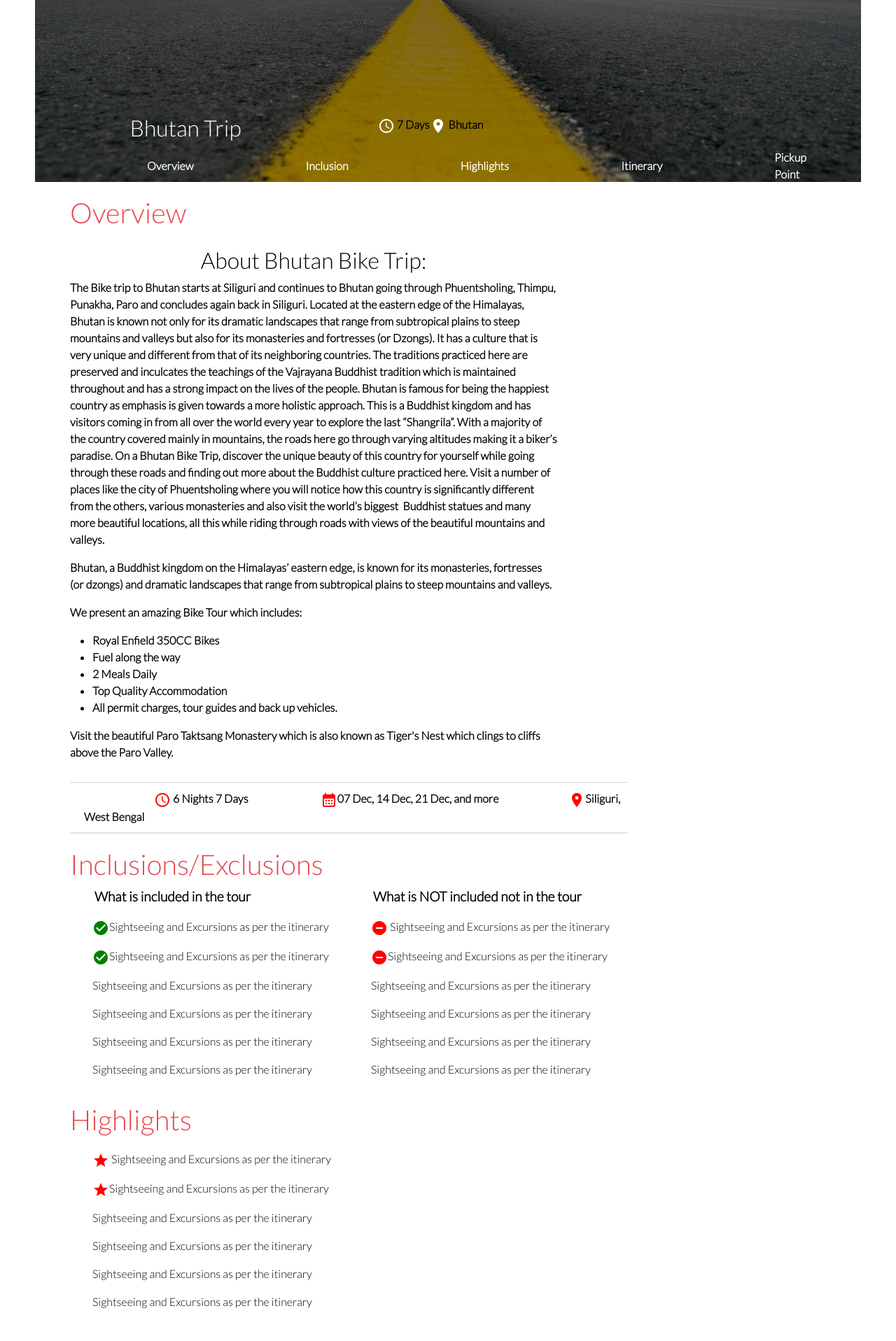
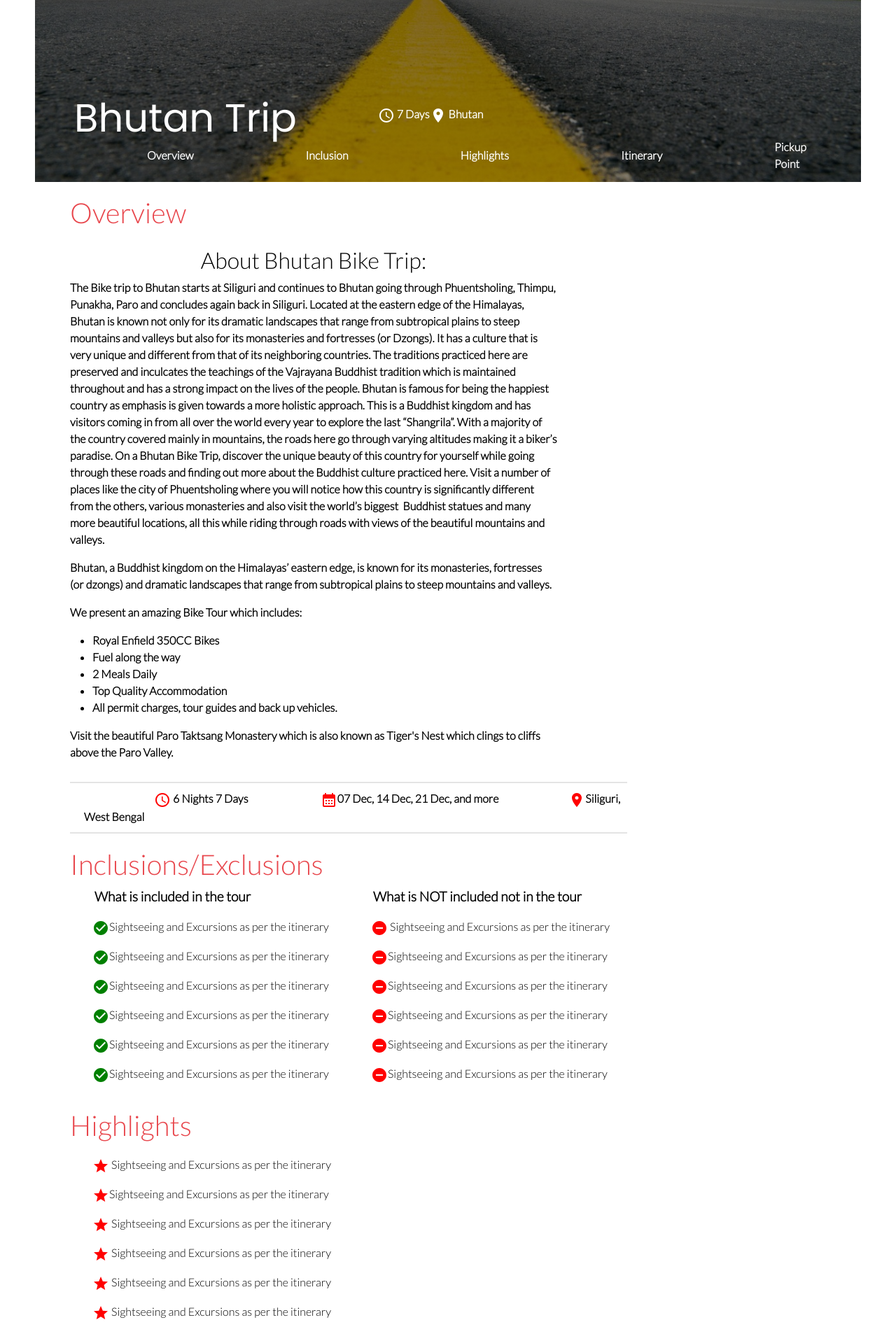
Before and after one commit to sid142003/JournEzy, a React (Vite) app: page / in a window 1280 px wide. Shown: the part 420-2336 px from the top of the page at 70% size. Built offline with nearby package versions, Linux system fonts and the light colour scheme.

Commit message:
overviewChanges

```diff
--- a/index.html
+++ b/index.html
@@ -5,6 +5,8 @@
     <link rel="icon" type="image/svg+xml" href="/vite.svg" />
     <meta name="viewport" content="width=device-width, initial-scale=1.0" />
     <link rel="preconnect" href="https://fonts.googleapis.com">
+<link rel="preconnect" href="https://fonts.gstatic.com" crossorigin>
+<link rel="preconnect" href="https://fonts.googleapis.com">
 <link rel="preconnect" href="https://fonts.gstatic.com" crossorigin>
 <link href="https://fonts.googleapis.com/css2?family=Lato:wght@300&family=Poppins&display=swap" rel="stylesheet">
     <!-- <link rel="stylesheet" href="https://cdn.jsdelivr.net/gh/freeps2/a7rarpress@main/swiper-bundle.min.css"> -->
--- a/src/components/Pages/Bhutanbiketrip.jsx
+++ b/src/components/Pages/Bhutanbiketrip.jsx
@@ -93,7 +93,7 @@ const  Bhutanbiketrip= ()=> {
 <div className="bbt_container_lower">
 
 <div className="bbt_container_lower_left">
-  <h2>Bhutan Trip</h2>
+  <h2  className='bbt_head'>Bhutan Trip</h2>
   </div>
 
   <div className="bbt_container_lower_right">
--- a/src/components/Pages/Highlights.jsx
+++ b/src/components/Pages/Highlights.jsx
@@ -17,12 +17,12 @@ function Highlights() {
                             <ul><GradeIcon style={{fill:"red"}}/> Sightseeing and Excursions as per the itinerary</ul>
                             <ul><GradeIcon style={{fill:"red"}}/>Sightseeing and Excursions as per the itinerary</ul>
 
-                            <ul>Sightseeing and Excursions as per the itinerary</ul>
-                            <ul>Sightseeing and Excursions
+                            <ul><GradeIcon style={{fill:"red"}}/> Sightseeing and Excursions as per the itinerary</ul>
+                            <ul><GradeIcon style={{fill:"red"}}/> Sightseeing and Excursions
                             as per the itinerary</ul>
 
-                            <ul>Sightseeing and Excursions as per the itinerary</ul>
-                            <ul>Sightseeing and Excursions as per the itinerary</ul>
+                            <ul><GradeIcon style={{fill:"red"}}/> Sightseeing and Excursions as per the itinerary</ul>
+                            <ul><GradeIcon style={{fill:"red"}}/> Sightseeing and Excursions as per the itinerary</ul>
 
                             </div>
 
--- a/src/components/Pages/InEx.jsx
+++ b/src/components/Pages/InEx.jsx
@@ -18,11 +18,11 @@ function InEx() {
                         <ul><CheckCircleIcon style={{fill:"green"}}/>Sightseeing and Excursions as per the itinerary</ul>
                         <ul><CheckCircleIcon style={{fill:"green"}}/>Sightseeing and Excursions as per the itinerary</ul>
 
-                        <ul>Sightseeing and Excursions as per the itinerary</ul>
-                        <ul>Sightseeing and Excursions as per the itinerary</ul>
+                        <ul><CheckCircleIcon style={{fill:"green"}}/>Sightseeing and Excursions as per the itinerary</ul>
+                        <ul><CheckCircleIcon style={{fill:"green"}}/>Sightseeing and Excursions as per the itinerary</ul>
 
-                        <ul>Sightseeing and Excursions as per the itinerary</ul>
-                        <ul>Sightseeing and Excursions as per the itinerary</ul>
+                        <ul><CheckCircleIcon style={{fill:"green"}}/>Sightseeing and Excursions as per the itinerary</ul>
+                        <ul><CheckCircleIcon style={{fill:"green"}}/>Sightseeing and Excursions as per the itinerary</ul>
 
                 </div>
             </div>
@@ -33,11 +33,11 @@ function InEx() {
                         <ul><RemoveCircleIcon style={{fill:"red"}}/> Sightseeing and Excursions as per the itinerary</ul>
                         <ul><RemoveCircleIcon style={{fill:"red"}}/>Sightseeing and Excursions as per the itinerary</ul>
 
-                        <ul>Sightseeing and Excursions as per the itinerary</ul>
-                        <ul>Sightseeing and Excursions as per the itinerary</ul>
+                        <ul><RemoveCircleIcon style={{fill:"red"}}/>Sightseeing and Excursions as per the itinerary</ul>
+                        <ul><RemoveCircleIcon style={{fill:"red"}}/>Sightseeing and Excursions as per the itinerary</ul>
 
-                        <ul>Sightseeing and Excursions as per the itinerary</ul>
-                        <ul>Sightseeing and Excursions as per the itinerary</ul>
+                        <ul><RemoveCircleIcon style={{fill:"red"}}/>Sightseeing and Excursions as per the itinerary</ul>
+                        <ul><RemoveCircleIcon style={{fill:"red"}}/>Sightseeing and Excursions as per the itinerary</ul>
 
                   </div>
             </div>
--- a/src/components/Styles/Bhutanbiketrip.css
+++ b/src/components/Styles/Bhutanbiketrip.css
@@ -109,12 +109,16 @@
 .bbt_container_lower_right{
     position: relative;
     width: 100%;
+    color: white;
     display: flex;
     bottom: 50px;
     left: -20rem;
     flex-direction: row;
     justify-content: center   ;
     align-items: center;
+}
+.bbt_container_lower_right p{
+  color: white;
 }
 .btt_container_lowest{
     position: absolute;
@@ -165,3 +169,9 @@
   .yz{
     width: 70vw;
   }
+.bbt_head{
+    font-size: 3.5rem;
+    font-weight:500;
+    color: white;
+    font-family: 'Poppins', sans-serif;
+}
```
